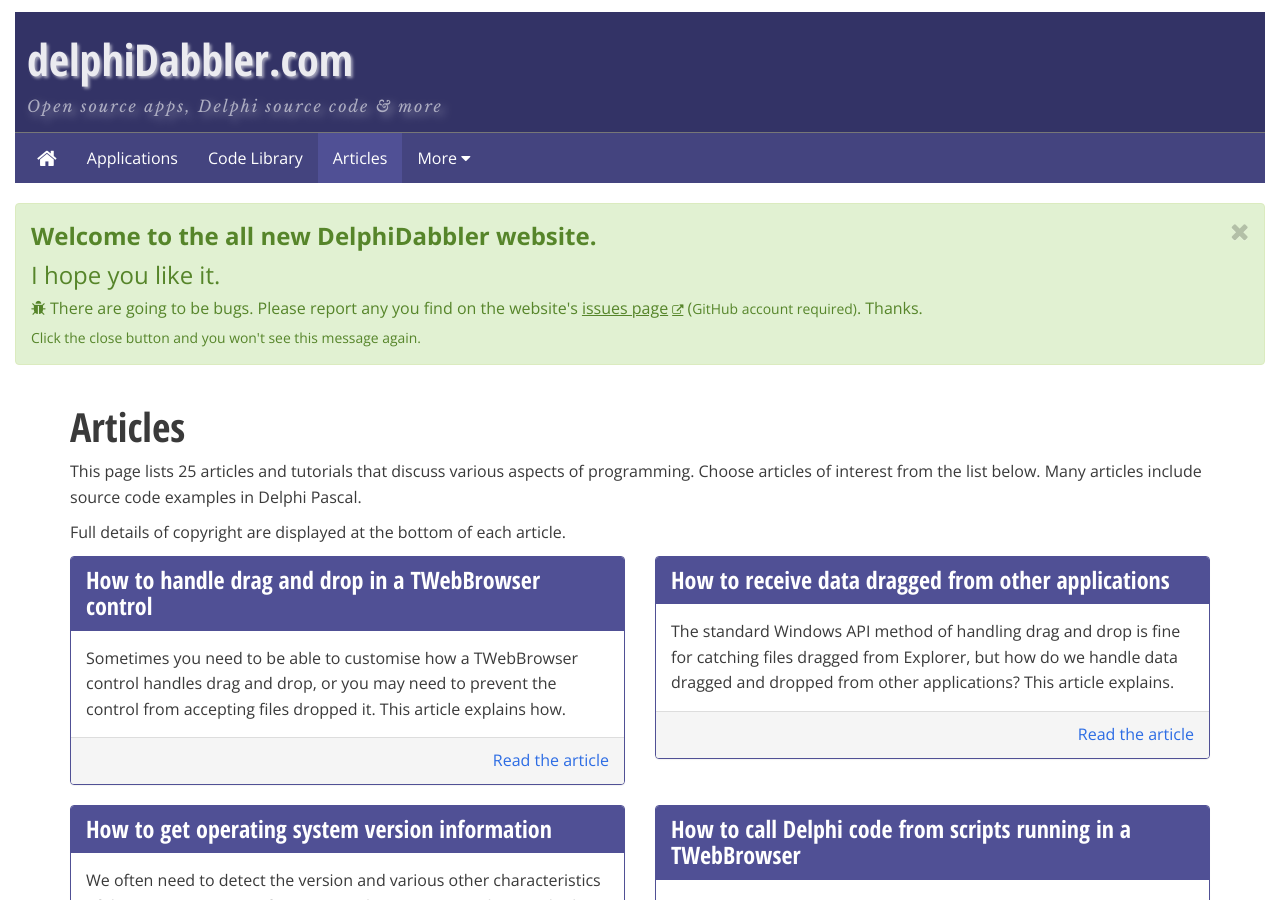
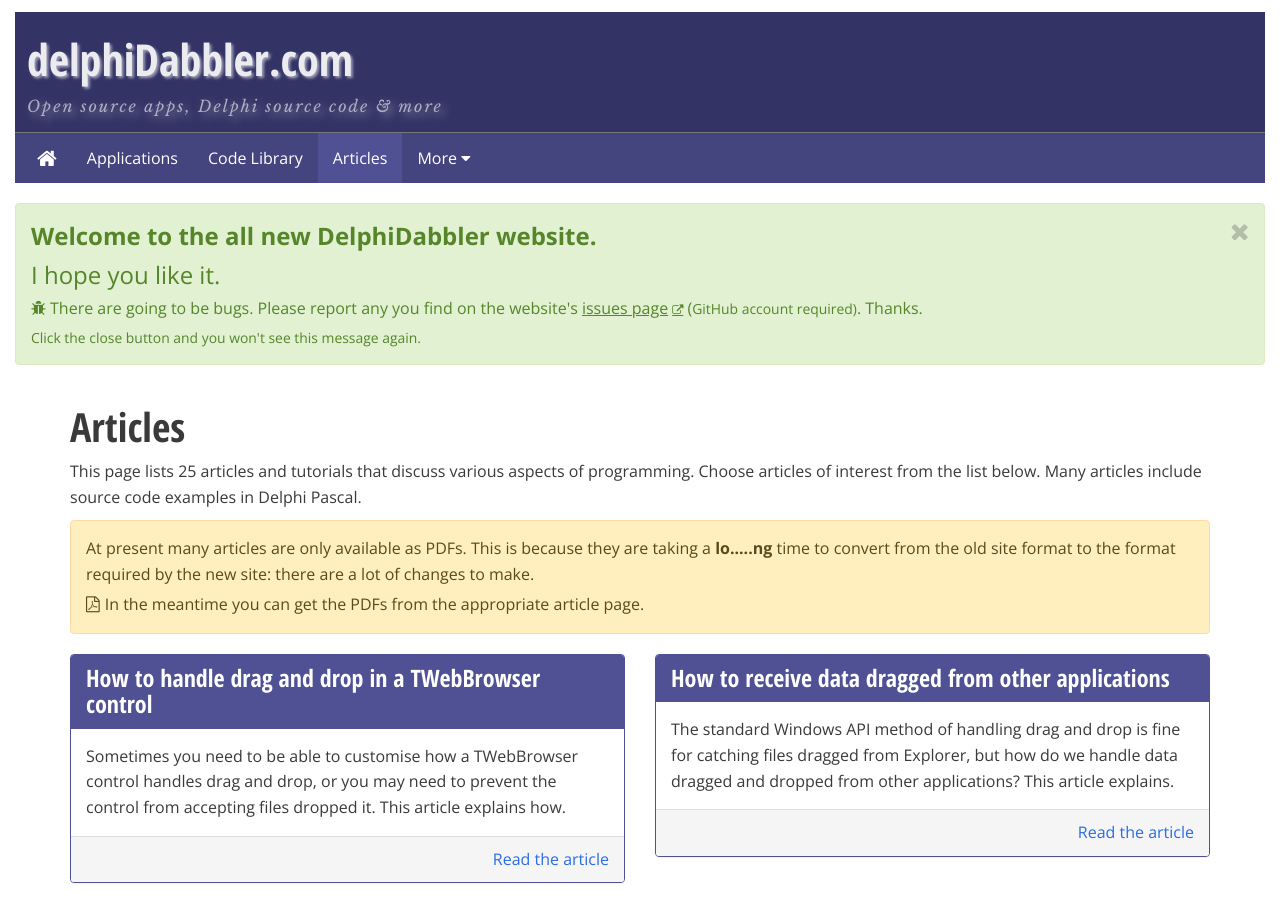
Before and after one commit to delphidabbler/delphidabbler.github.io, a Jekyll site: the page built from articles.html, in a window 1280 px wide and 900 px high. Built offline with Jekyll 4.4.1, drawn with Linux system fonts in a browser that asks for light colours; nearby versions of some CDN libraries; comment, search, counter and statistics services are not loaded.

Commit message:
Modify content to add alert about many articles being in PDF format

```diff
--- a/articles.html
+++ b/articles.html
@@ -60,7 +60,14 @@
 
 <p>This page lists {{ site.articles | size }} articles and tutorials that discuss various aspects of programming. Choose articles of interest from the list below. Many articles include source code examples in Delphi Pascal.</p>
 
-<p>Full details of copyright are displayed at the bottom of each article.</p>
+<div class="alert alert-warning">
+  <p>
+    At present many articles are only available as PDFs. This is because they are taking a <b>lo.....ng</b> time to convert from the old site format to the format required by the new site: there are a lot of changes to make.
+  </p>
+  <p>
+    <i class="fa fa-file-pdf-o fa-x-pad-right"></i>In the meantime you can get the PDFs from the appropriate article page.
+  </p>
+</div>
 
 {% assign sorted_articles = site.articles | sort: "article" | reverse %}
 {% for article in sorted_articles %}
```
